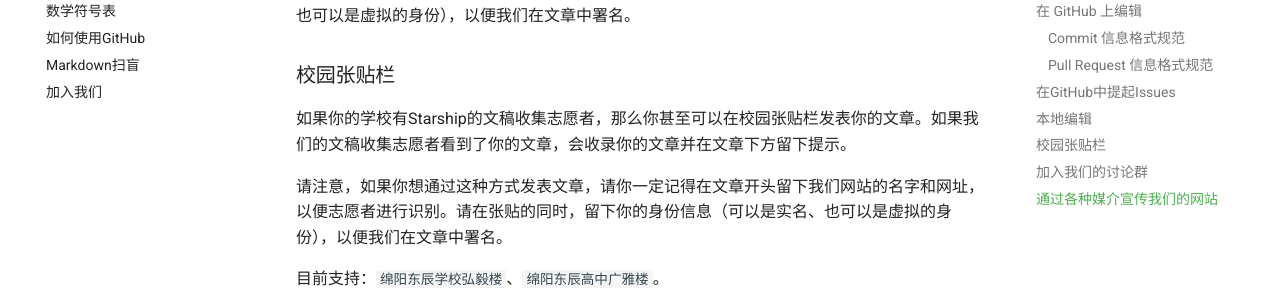
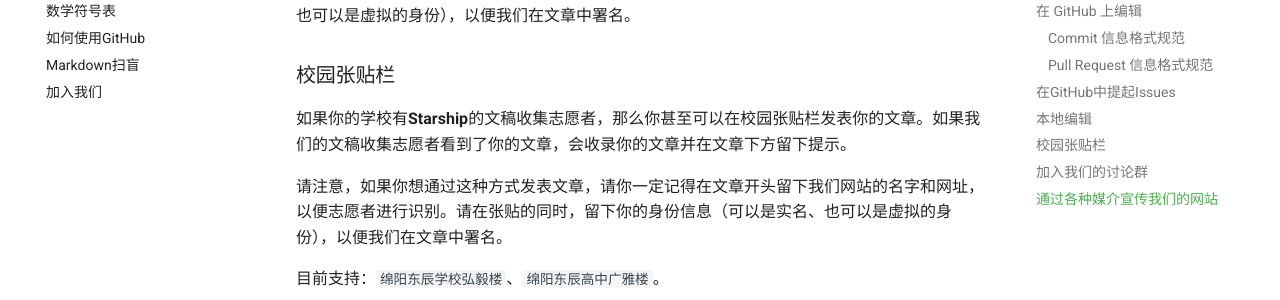
Before and after one commit to HowCam/howcam.github.io, an MkDocs documentation site: the page built from docs/intro/contribute.md, in a window 1280 px wide and 900 px high, scrolled down 3337 px. Shown: the part 178-478 px from the top of the window. Built offline with MkDocs 1.6.1 and Material for MkDocs 9.7.7, drawn with Linux system fonts in a browser that asks for light colours; a script that is not in the unit is left out; comment, search, counter and statistics services are not loaded.

```diff
--- a/docs/intro/contribute.md
+++ b/docs/intro/contribute.md
@@ -108,7 +108,7 @@
 
 ### 校园张贴栏
 
-如果你的学校有Starship的文稿收集志愿者，那么你甚至可以在校园张贴栏发表你的文章。如果我们的文稿收集志愿者看到了你的文章，会收录你的文章并在文章下方留下提示。
+如果你的学校有**Starship**的文稿收集志愿者，那么你甚至可以在校园张贴栏发表你的文章。如果我们的文稿收集志愿者看到了你的文章，会收录你的文章并在文章下方留下提示。
 
 请注意，如果你想通过这种方式发表文章，请你一定记得在文章开头留下我们网站的名字和网址，以便志愿者进行识别。请在张贴的同时，留下你的身份信息（可以是实名、也可以是虚拟的身份），以便我们在文章中署名。
 
```
Also changed, not shown: other parts of docs/intro/contribute.md (+1 -1 lines).
